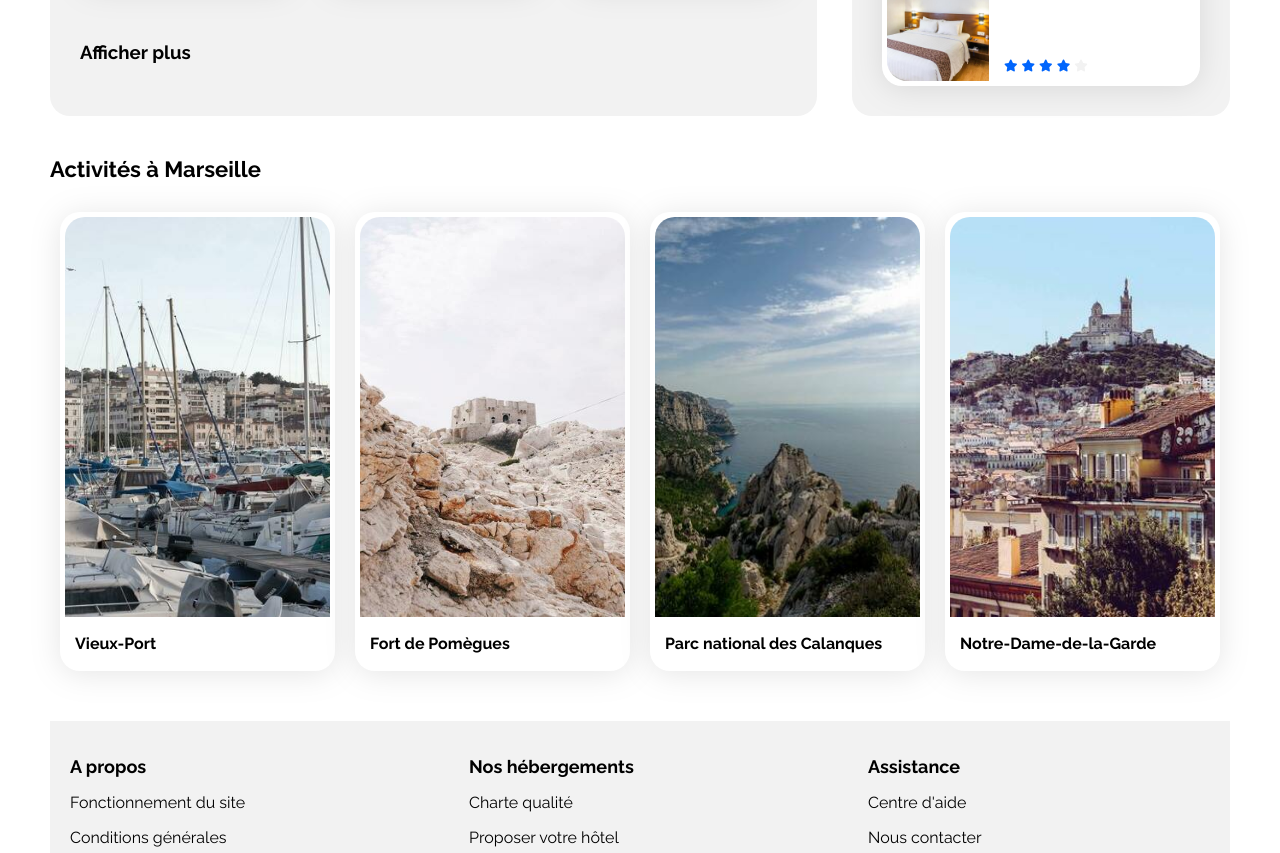
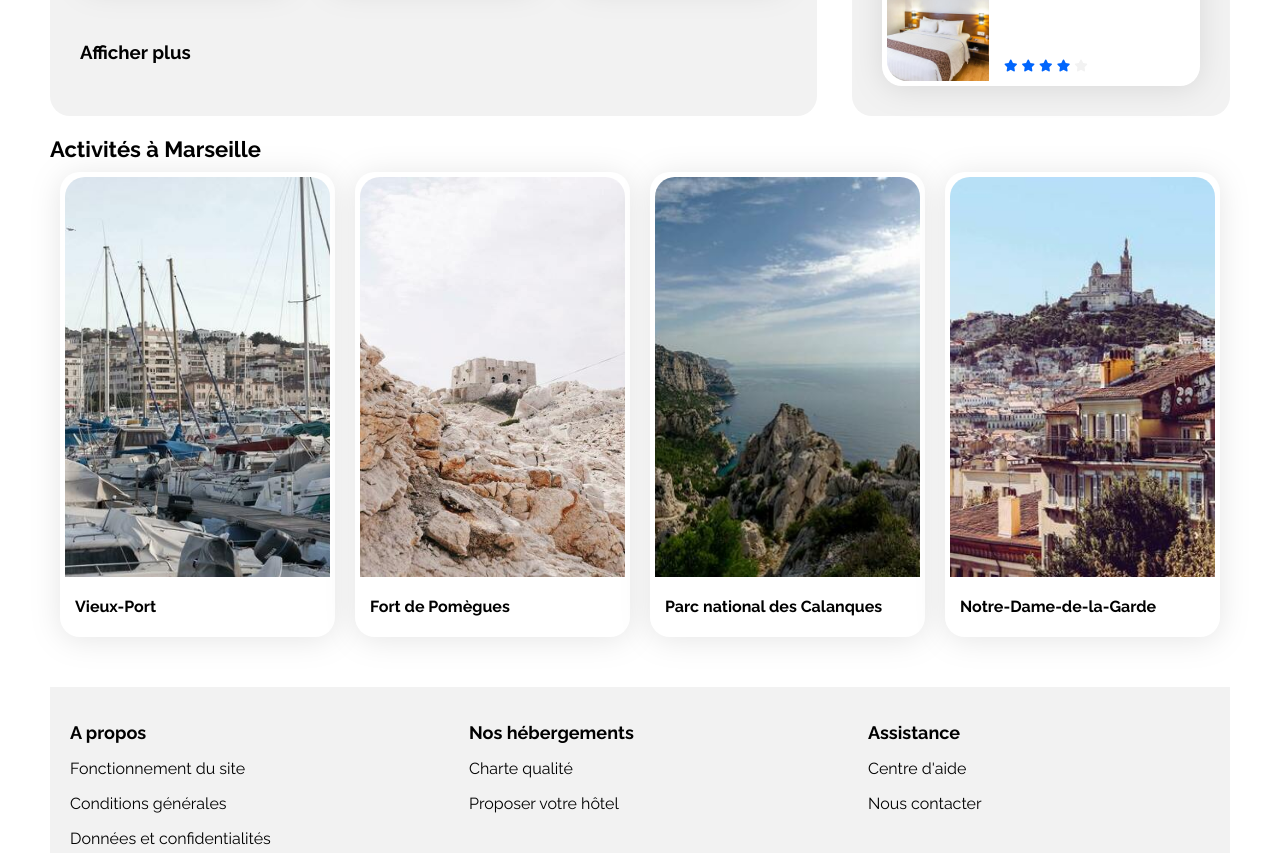
Before and after one commit to louane10/P2, a plain HTML site: page index.html in a window 1280 px wide. Shown: the part 881-1734 px from the top of the page. Drawn offline with Linux system fonts and the light colour scheme.

Commit message:
Mise à jour des titres

```diff
--- a/index.html
+++ b/index.html
@@ -10,7 +10,7 @@
     <link href="https://fonts.googleapis.com/css2?family=Raleway:wght@400;500;700&display=swap" rel="stylesheet">
     <link rel="stylesheet" href="https://cdnjs.cloudflare.com/ajax/libs/font-awesome/6.2.1/css/all.min.css"
         integrity="sha512-MV7K8+y+gLIBoVD59lQIYicR65iaqukzvf/nwasF0nqhPay5w/9lJmVM2hMDcnK1OnMGCdVK+iQrJ7lzPJQd1w=="
-        crossorigin="anonymous" referrerpolicy="no-referrer" />
+        crossorigin="anonymous" referrerpolicy="no-referrer" >
     <link rel="stylesheet" href="./css/style.css">
 </head>
 
@@ -125,9 +125,9 @@
 
         <section class="hebergements">
             <div class="populaires-title">
-                <h1 id="monancre" class="section-title">
+                <h2 id="monancre" class="section-title">
                     Hébergements à Marseille
-                </h1>
+                </h2>
             </div>
             <div class="hebergements-cards">
                 <a href="#">
@@ -135,9 +135,9 @@
                         <img src="./images/hebergements/fred-kleber.jpg" alt="Image du lit de la chambre d'hôtel vue fenêtre">
                         <div class="card-content">
                             <div class="card-txt">
-                                <h2 class="card-title">
+                                <h3 class="card-title">
                                     Hôtel du Port
-                                </h2>
+                                </h3>
                                 <p class="card-subtitle">
                                     Nuit à partir de 52<span class="euro">€</span>
                                 </p>
@@ -368,9 +368,9 @@
     <div class="Container-activites">
         <section class="Activites">
             <div class="populaires-title">
-                <h1 id="mon-ancre" class="section-title">
+                <h2 id="mon-ancre" class="section-title">
                     Activités à Marseille
-                </h1>
+                </h2>
             </div>
             <div class="activites-cards">
                 <a href="#">
@@ -378,9 +378,9 @@
                         <img src="./images/activites/reno-laithienne.jpg" alt="Image du Vieux-Port">
                             <div class="card-content">
                                 <div class="card-txt">
-                                    <h2 class="card-title">
+                                    <h3 class="card-title">
                                         Vieux-Port
-                                    </h2>
+                                    </h3>
                                 </div>
                             </div>
                     </article>
@@ -390,9 +390,9 @@
                         <img src="./images/activites/paul-hermann.jpg" alt="Image du Fort de Pomègues">
                             <div class="card-content">
                                 <div class="card-txt">
-                                    <h2 class="card-title">
+                                    <h3 class="card-title">
                                         Fort de Pomègues
-                                    </h2>
+                                    </h3>
                                 </div>
                             </div>
                     </article>
@@ -402,9 +402,9 @@
                         <img src="./images/activites/kilyan-sockalingum.jpg" alt="Image du Parc">
                             <div class="card-content">
                                 <div class="card-txt">
-                                    <h2 class="card-title">
+                                    <h3 class="card-title">
                                         Parc national des Calanques
-                                    </h2>
+                                    </h3>
                                 </div>
                             </div>
                     </article>
@@ -414,9 +414,9 @@
                         <img src="./images/activites/florian-wehde.jpg" alt="Image de Notre-Dame">
                             <div class="card-content">
                                 <div class="card-txt">
-                                    <h2 class="card-title">
+                                    <h3 class="card-title">
                                         Notre-Dame-de-la-Garde
-                                    </h2>
+                                    </h3>
                                 </div>
                             </div>
                     </article>
```
Also changed, not shown: Maquette.png (deleted).
